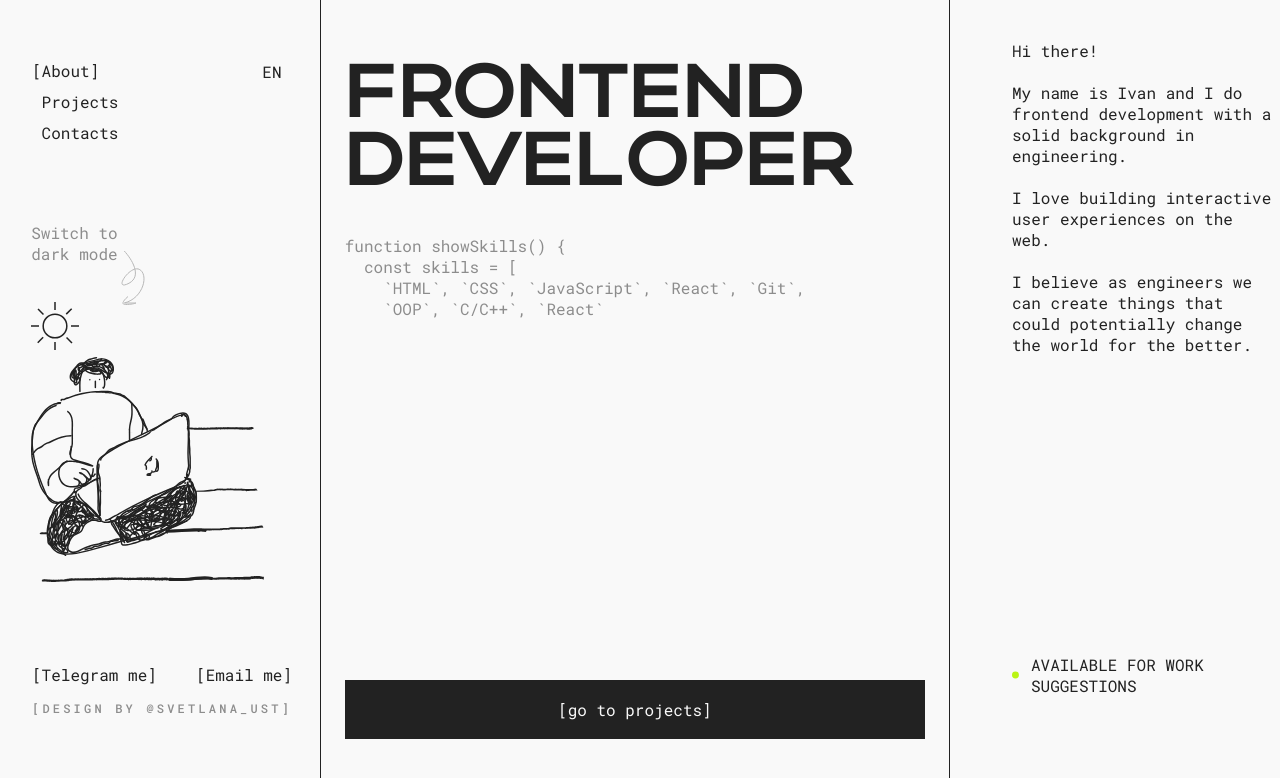
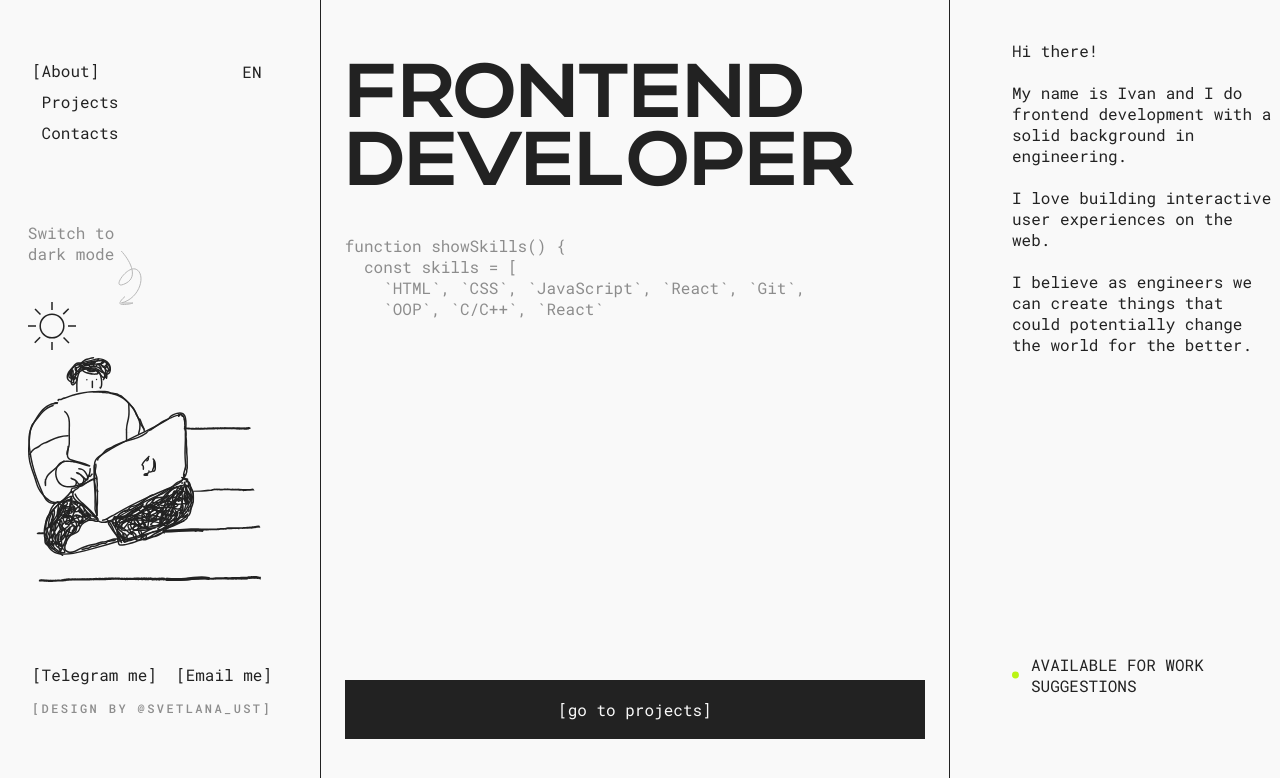
Before and after one commit to ivan-ust402/MP-portfolio, a React (Create React App) app: page / in a window 1280 px wide. Shown: the top 778 px of the page. Built offline with nearby package versions, Linux system fonts and the light colour scheme; a web font is replaced by a local one.

Commit message:
signature size eddited

```diff
--- a/src/index.scss
+++ b/src/index.scss
@@ -142,7 +142,7 @@ div {
   font-weight: 500;
   font-size: 12px;
   line-height: auto;
-  letter-spacing: 00%;
+  letter-spacing: 0.2em;
   font-style: normal;
   color: var(--primary-color);
   transition: all .5s ease;
@@ -295,6 +295,12 @@ button {
   }
 }
 
+@media (min-width: 1400px) {
+  .small-text {
+    letter-spacing: 0.3em;
+  }
+}
+
 @media (max-width: 1200px) {
   h2 {
     font-size: 32px;
@@ -352,7 +358,7 @@ button {
     font-size: 10px;
     font-optical-sizing: auto;
     font-weight: 500;
-    letter-spacing: 0%;
+    letter-spacing: 0.3em;
     width: 100%;
   }
 }
```
